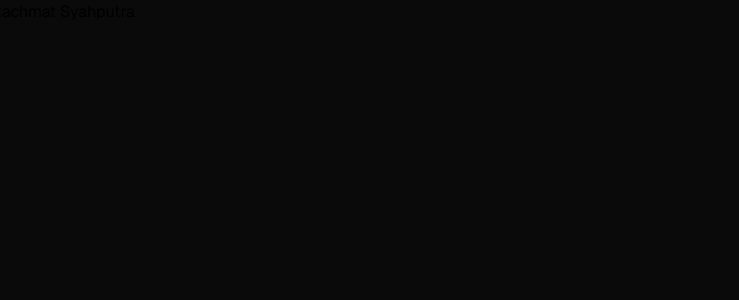
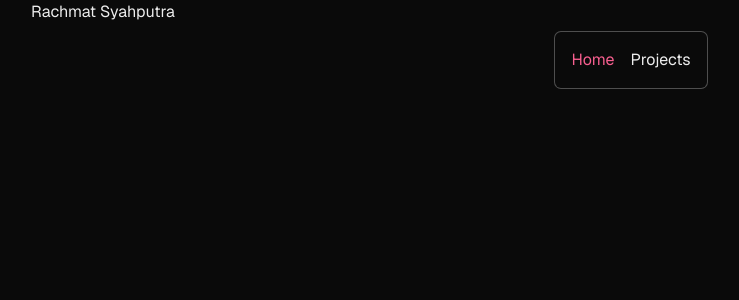
Before and after one commit to rach-syahputra/personal-website, a Next.js app: page / in a window 1280 px wide. Shown: the top 300 px of the page, without its empty margins (9-748 px from the left). Built offline with nearby package versions, Linux system fonts and the light colour scheme.

Commit message:
add navbar component

```diff
--- a/src/app/layout.tsx
+++ b/src/app/layout.tsx
@@ -1,5 +1,6 @@
 import type { Metadata } from 'next'
 import { Geist } from 'next/font/google'
+import Navbar from '@/components/navbar'
 import './globals.css'
 
 const geist = Geist({
@@ -22,8 +23,11 @@ export default function RootLayout({
 }>) {
   return (
     <html lang='en'>
-      <body className={`${geist.variable} font bg-dark antialiased`}>
-        {children}
+      <body className={`${geist.variable} font bg-dark text-light antialiased`}>
+        <div className='max-w-default mx-auto'>
+          <Navbar />
+          {children}
+        </div>
       </body>
     </html>
   )
--- /dev/null
+++ b/src/components/elements/nav-link.tsx
@@ -0,0 +1,25 @@
+import { cn } from '@/lib/utils'
+import Link from 'next/link'
+
+interface NavLinkProps {
+  href: string
+  active?: boolean
+  children: React.ReactNode
+}
+
+export default function NavLink({
+  href,
+  active = false,
+  children
+}: NavLinkProps) {
+  return (
+    <Link
+      href={href}
+      className={cn('transition-all duration-300 ease-out hover:text-white', {
+        'text-primary hover:text-primary': active
+      })}
+    >
+      {children}
+    </Link>
+  )
+}
--- /dev/null
+++ b/src/components/navbar.tsx
@@ -0,0 +1,18 @@
+import NavLink from './elements/nav-link'
+
+export default function Navbar() {
+  return (
+    <nav className='max-w-default fixed top-6 flex w-full items-center justify-center lg:top-8'>
+      <ul className='shadow-default flex gap-4 rounded-md p-4'>
+        <li>
+          <NavLink href='#' active>
+            Home
+          </NavLink>
+        </li>
+        <li>
+          <NavLink href='#'>Projects</NavLink>
+        </li>
+      </ul>
+    </nav>
+  )
+}
--- a/tailwind.config.ts
+++ b/tailwind.config.ts
@@ -11,13 +11,18 @@ export default {
   theme: {
     extend: {
       colors: {
+        primary: '#F75F8F',
         dark: '#0A0A0A',
         'dark-hover': '#1A1A1A',
         light: '#EDEDED',
-        'light-hover': '#DDDDDD'
+        'light-hover': '#DDDDDD',
+        gray: '#888888'
       },
       boxShadow: {
         default: '0 0 0 1px rgba(237, 237, 237, 0.3)'
+      },
+      maxWidth: {
+        default: '1200px'
       }
     }
   },
```
